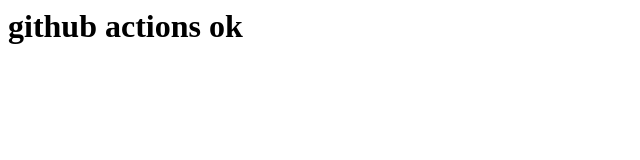
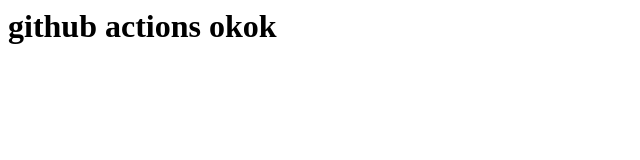
Before and after one commit to PabloBautistaGoyoneche/inkgeniusia-monolito-php, a plain HTML site: page index.html in a window 1280 px wide. Shown: the full height of the page, 0-640 px from the left. Drawn offline with Linux system fonts and the light colour scheme.

Commit message:
actualizacion de archivo para probar

```diff
--- a/index.html
+++ b/index.html
@@ -5,6 +5,6 @@
     <title>Document</title>
 </head>
 <body>
-    <h1>github actions ok</h1>
+    <h1>github actions okok</h1>
 </body>
 </html>
```
